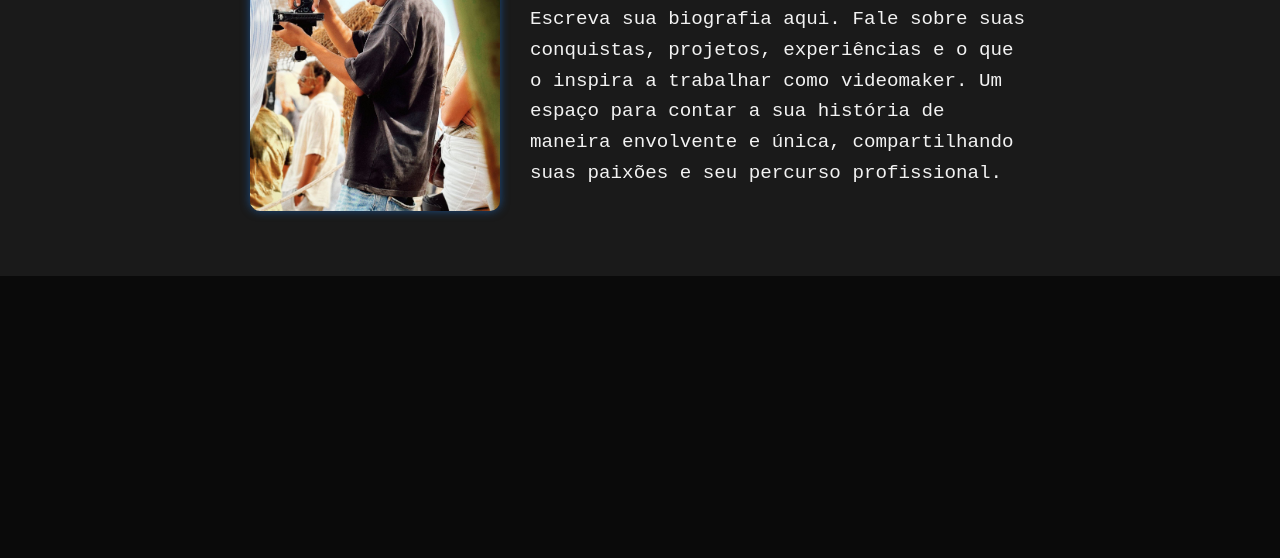
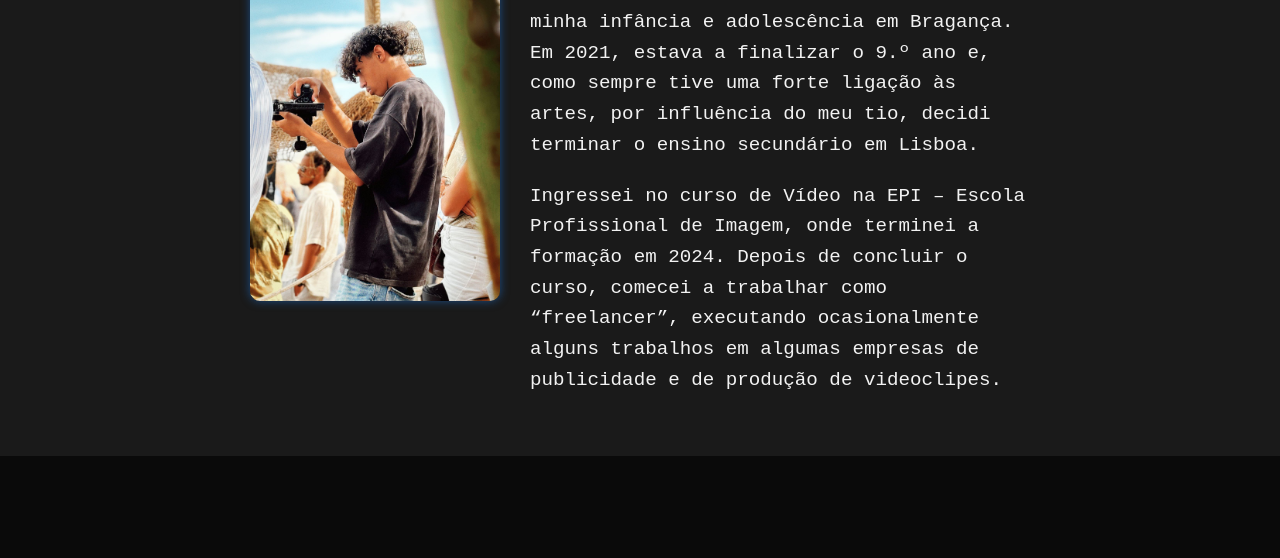
Before and after one commit to pedrofonseca7/marcelowebsite.github.io, a plain HTML site: page biografia.html in a window 1280 px wide. Shown: the part 242-800 px from the top of the page. Drawn offline with Linux system fonts and the light colour scheme.

Commit message:
Versão 1.2 - Biografia

```diff
--- a/biografia.html
+++ b/biografia.html
@@ -29,8 +29,8 @@
             <!-- Texto da biografia -->
             <div class="bio-text">
                 <h1>Gonçalo Marcelo</h1>
-                <p>Escreva sua biografia aqui. Fale sobre suas conquistas, projetos, experiências e o que o inspira a trabalhar como videomaker.
-                Um espaço para contar a sua história de maneira envolvente e única, compartilhando suas paixões e seu percurso profissional.</p>
+                <p>Nascido em 2005 em Vila Real, passei a minha infância e adolescência em Bragança. Em 2021, estava a finalizar o 9.º ano e, como sempre tive uma forte ligação às artes, por influência do meu tio, decidi terminar o ensino secundário em Lisboa.</p>
+                   <p>Ingressei no curso de Vídeo na EPI – Escola Profissional de Imagem, onde terminei a formação em 2024. Depois de concluir o curso, comecei a trabalhar como “freelancer”, executando ocasionalmente alguns trabalhos em algumas empresas de publicidade e de produção de videoclipes.</p>
             </div>
         </div>
     </section>
```
